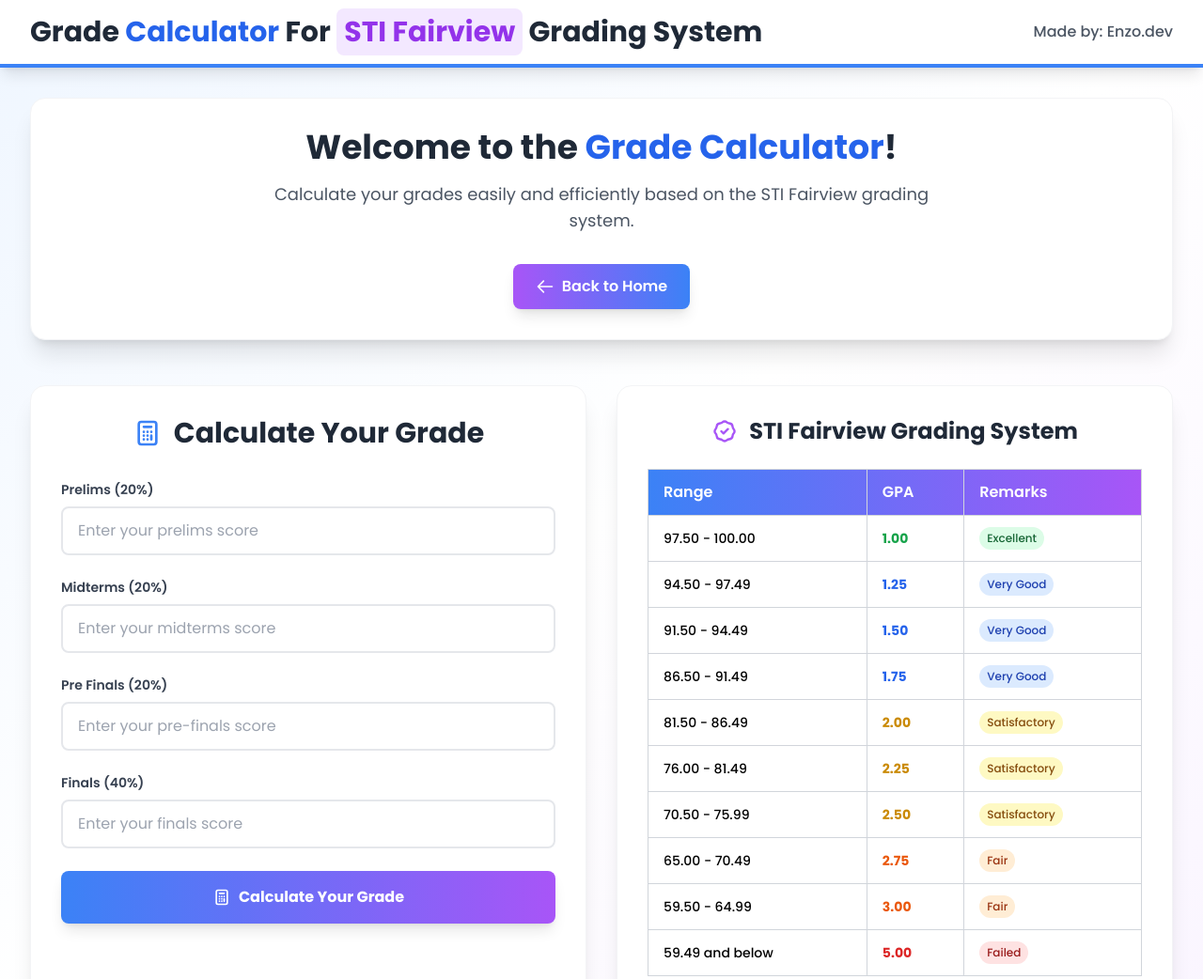
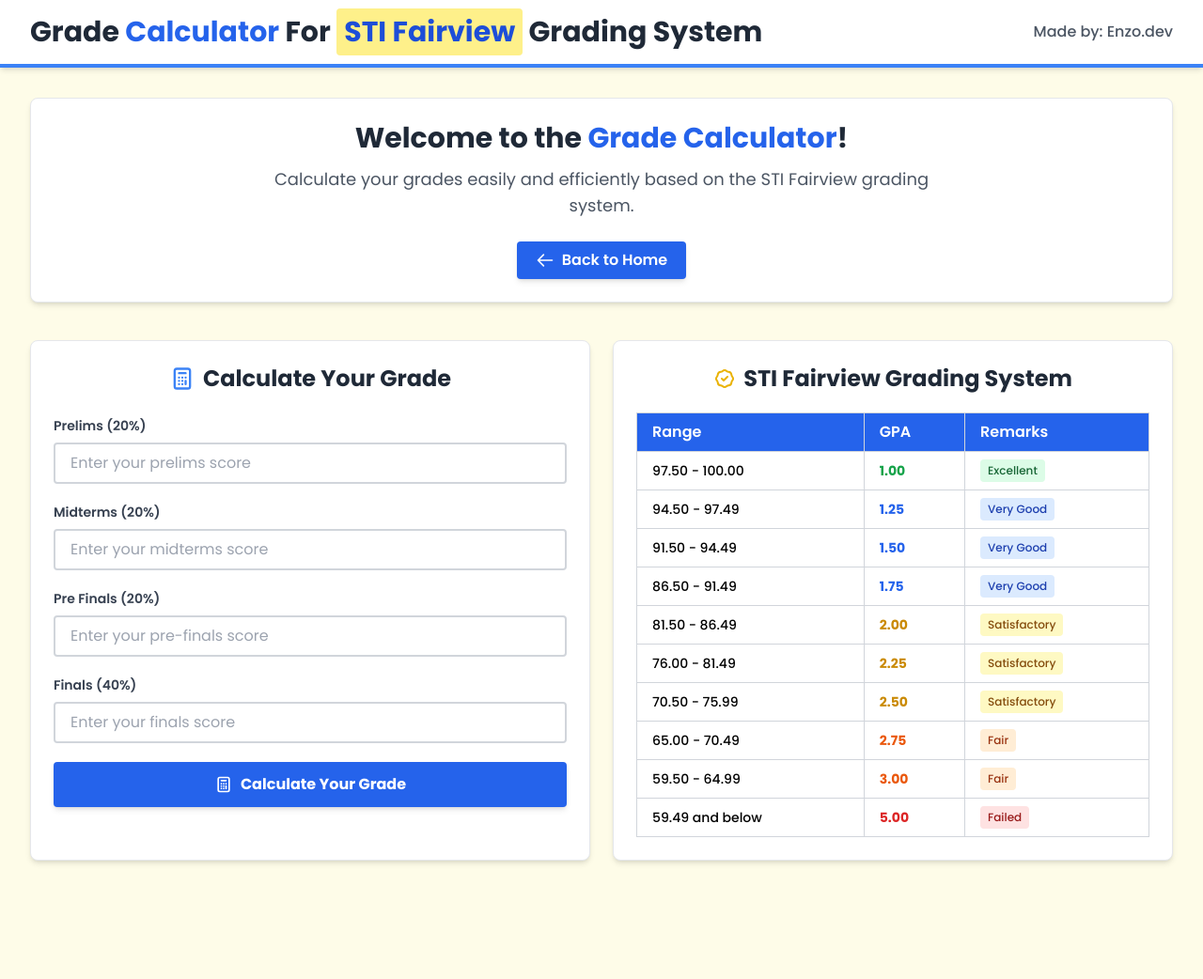
Before and after one commit to EnzoSoti/somethingnew, a plain HTML site: page calculator.html in a window 1280 px wide. Shown: the top 1042 px of the page at 94% size. After the commit the page ends 948 px from the top, so only its background shows below. Drawn offline with nearby package versions, Linux system fonts and the light colour scheme.

Commit message:
style: refine UI elements and improve layout for better user experience

```diff
--- a/calculator.html
+++ b/calculator.html
@@ -20,14 +20,14 @@
     </script>
     <link rel="icon" href="./My Logo.png">
 </head>
-<body class="font-poppins bg-gradient-to-br from-blue-50 via-white to-purple-50 min-h-screen">
+<body class="font-poppins bg-yellow-50 min-h-screen">
     <!-- Navigation -->
-    <nav class="bg-white shadow-lg border-b-4 border-blue-500">
+    <nav class="bg-white shadow-md border-b-4 border-blue-500">
         <div class="max-w-7xl mx-auto px-4 sm:px-6 lg:px-8 py-4">
             <div class="flex justify-between items-center">
                 <h1 class="text-2xl md:text-3xl font-bold text-gray-800">
                     Grade <span class="text-blue-600">Calculator</span> For
-                    <span class="fairview text-purple-600 bg-purple-100 px-2 py-1 rounded-lg">STI Fairview</span>
+                    <span class="fairview text-blue-700 bg-yellow-200 px-2 py-1 rounded">STI Fairview</span>
                     Grading System
                 </h1>
                 <span class="text-sm md:text-base text-gray-600 font-medium">Made by: Enzo.dev</span>
@@ -37,15 +37,15 @@
 
     <main class="max-w-7xl mx-auto px-4 sm:px-6 lg:px-8 py-8">
         <!-- Welcome Section -->
-        <div class="text-center mb-12 bg-white rounded-2xl shadow-xl p-8 border border-gray-100">
+        <div class="text-center mb-10 bg-white rounded-lg shadow-md p-6 border border-gray-200">
             <div class="max-w-3xl mx-auto">
-                <h2 class="text-4xl font-bold text-gray-800 mb-4">
+                <h2 class="text-3xl font-bold text-gray-800 mb-3">
                     Welcome to the <span class="text-blue-600">Grade Calculator</span>!
                 </h2>
-                <p class="text-lg text-gray-600 mb-8">
+                <p class="text-lg text-gray-600 mb-6">
                     Calculate your grades easily and efficiently based on the STI Fairview grading system.
                 </p>
-                <a href="index.html" class="inline-flex items-center px-6 py-3 bg-gradient-to-r from-purple-500 to-blue-500 text-white font-semibold rounded-lg hover:from-purple-600 hover:to-blue-600 transition-all duration-300 shadow-lg hover:shadow-xl transform hover:-translate-y-1">
+                <a href="index.html" class="inline-flex items-center px-5 py-2 bg-blue-600 text-white font-semibold rounded hover:bg-blue-700 transition-all duration-300 shadow-md">
                     <svg class="w-5 h-5 mr-2" fill="none" stroke="currentColor" viewBox="0 0 24 24">
                         <path stroke-linecap="round" stroke-linejoin="round" stroke-width="2" d="M10 19l-7-7m0 0l7-7m-7 7h18"></path>
                     </svg>
@@ -55,47 +55,47 @@
         </div>
 
         <!-- Calculator Section -->
-        <div class="grid lg:grid-cols-2 gap-8">
+        <div class="grid lg:grid-cols-2 gap-6">
             <!-- Grade Calculator Form -->
-            <div class="grade-container bg-white rounded-2xl shadow-xl p-8 border border-gray-100">
-                <h2 class="text-3xl font-bold text-center text-gray-800 mb-8 flex items-center justify-center">
-                    <svg class="w-8 h-8 mr-3 text-blue-500" fill="none" stroke="currentColor" viewBox="0 0 24 24">
+            <div class="grade-container bg-white rounded-lg shadow-md p-6 border border-gray-200">
+                <h2 class="text-2xl font-bold text-center text-gray-800 mb-6 flex items-center justify-center">
+                    <svg class="w-7 h-7 mr-2 text-blue-500" fill="none" stroke="currentColor" viewBox="0 0 24 24">
                         <path stroke-linecap="round" stroke-linejoin="round" stroke-width="2" d="M9 7h6m0 10v-3m-3 3h.01M9 17h.01M9 14h.01M12 14h.01M15 11h.01M12 11h.01M9 11h.01M7 21h10a2 2 0 002-2V5a2 2 0 00-2-2H7a2 2 0 00-2 2v14a2 2 0 002 2z"></path>
                     </svg>
                     Calculate Your Grade
                 </h2>
 
-                <form id="grade-form" class="space-y-6">
+                <form id="grade-form" class="space-y-5">
                     <div class="space-y-2">
                         <label for="prelims" class="block text-sm font-semibold text-gray-700">Prelims (20%)</label>
                         <input type="number" id="prelims" step="any" name="prelims"
                                placeholder="Enter your prelims score" min="0" max="100" required
-                               class="w-full px-4 py-3 border-2 border-gray-200 rounded-lg focus:border-blue-500 focus:ring-2 focus:ring-blue-200 transition-all duration-300 text-gray-700">
+                               class="w-full px-4 py-2 border-2 border-gray-300 rounded focus:border-blue-500 focus:outline-none transition-all duration-300 text-gray-700">
                     </div>
 
                     <div class="space-y-2">
                         <label for="midterms" class="block text-sm font-semibold text-gray-700">Midterms (20%)</label>
                         <input type="number" id="midterms" step="any" name="midterms"
                                placeholder="Enter your midterms score" min="0" max="100" required
-                               class="w-full px-4 py-3 border-2 border-gray-200 rounded-lg focus:border-blue-500 focus:ring-2 focus:ring-blue-200 transition-all duration-300 text-gray-700">
+                               class="w-full px-4 py-2 border-2 border-gray-300 rounded focus:border-blue-500 focus:outline-none transition-all duration-300 text-gray-700">
                     </div>
 
                     <div class="space-y-2">
                         <label for="prefinals" class="block text-sm font-semibold text-gray-700">Pre Finals (20%)</label>
                         <input type="number" id="prefinals" step="any" name="prefinals"
                                placeholder="Enter your pre-finals score" min="0" max="100" required
-                               class="w-full px-4 py-3 border-2 border-gray-200 rounded-lg focus:border-blue-500 focus:ring-2 focus:ring-blue-200 transition-all duration-300 text-gray-700">
+                               class="w-full px-4 py-2 border-2 border-gray-300 rounded focus:border-blue-500 focus:outline-none transition-all duration-300 text-gray-700">
                     </div>
 
                     <div class="space-y-2">
                         <label for="finals" class="block text-sm font-semibold text-gray-700">Finals (40%)</label>
                         <input type="number" id="finals" step="any" name="finals"
                                placeholder="Enter your finals score" min="0" max="100" required
-                               class="w-full px-4 py-3 border-2 border-gray-200 rounded-lg focus:border-blue-500 focus:ring-2 focus:ring-blue-200 transition-all duration-300 text-gray-700">
+                               class="w-full px-4 py-2 border-2 border-gray-300 rounded focus:border-blue-500 focus:outline-none transition-all duration-300 text-gray-700">
                     </div>
 
                     <button type="submit"
-                            class="w-full bg-gradient-to-r from-blue-500 to-purple-500 hover:from-blue-600 hover:to-purple-600 text-white font-bold py-4 px-6 rounded-lg transition-all duration-300 shadow-lg hover:shadow-xl transform hover:-translate-y-1 flex items-center justify-center">
+                            class="w-full bg-blue-600 hover:bg-blue-700 text-white font-bold py-3 px-6 rounded transition-all duration-300 shadow-md flex items-center justify-center">
                         <svg class="w-5 h-5 mr-2" fill="none" stroke="currentColor" viewBox="0 0 24 24">
                             <path stroke-linecap="round" stroke-linejoin="round" stroke-width="2" d="M9 7h6m0 10v-3m-3 3h.01M9 17h.01M9 14h.01M12 14h.01M15 11h.01M12 11h.01M9 11h.01M7 21h10a2 2 0 002-2V5a2 2 0 00-2-2H7a2 2 0 00-2 2v14a2 2 0 002 2z"></path>
                         </svg>
@@ -103,13 +103,13 @@
                     </button>
                 </form>
 
-                <div id="result" class="mt-8"></div>
+                <div id="result" class="mt-6"></div>
             </div>
 
             <!-- Grading System Table -->
-            <div class="grading-system bg-white rounded-2xl shadow-xl p-8 border border-gray-100">
-                <h3 class="text-2xl font-bold text-center text-gray-800 mb-6 flex items-center justify-center">
-                    <svg class="w-7 h-7 mr-3 text-purple-500" fill="none" stroke="currentColor" viewBox="0 0 24 24">
+            <div class="grading-system bg-white rounded-lg shadow-md p-6 border border-gray-200">
+                <h3 class="text-2xl font-bold text-center text-gray-800 mb-5 flex items-center justify-center">
+                    <svg class="w-6 h-6 mr-2 text-yellow-500" fill="none" stroke="currentColor" viewBox="0 0 24 24">
                         <path stroke-linecap="round" stroke-linejoin="round" stroke-width="2" d="M9 12l2 2 4-4M7.835 4.697a3.42 3.42 0 001.946-.806 3.42 3.42 0 014.438 0 3.42 3.42 0 001.946.806 3.42 3.42 0 013.138 3.138 3.42 3.42 0 00.806 1.946 3.42 3.42 0 010 4.438 3.42 3.42 0 00-.806 1.946 3.42 3.42 0 01-3.138 3.138 3.42 3.42 0 00-1.946.806 3.42 3.42 0 01-4.438 0 3.42 3.42 0 00-1.946-.806 3.42 3.42 0 01-3.138-3.138 3.42 3.42 0 00-.806-1.946 3.42 3.42 0 010-4.438 3.42 3.42 0 00.806-1.946 3.42 3.42 0 013.138-3.138z"></path>
                     </svg>
                     STI Fairview Grading System
@@ -118,99 +118,99 @@
                 <div class="table-container overflow-x-auto">
                     <table class="grading-table w-full border-collapse">
                         <thead>
-                            <tr class="bg-gradient-to-r from-blue-500 to-purple-500 text-white">
-                                <th class="px-4 py-3 text-left font-semibold border border-gray-300">Range</th>
-                                <th class="px-4 py-3 text-left font-semibold border border-gray-300">GPA</th>
-                                <th class="px-4 py-3 text-left font-semibold border border-gray-300">Remarks</th>
+                            <tr class="bg-blue-600 text-white">
+                                <th class="px-4 py-2 text-left font-semibold border border-gray-300">Range</th>
+                                <th class="px-4 py-2 text-left font-semibold border border-gray-300">GPA</th>
+                                <th class="px-4 py-2 text-left font-semibold border border-gray-300">Remarks</th>
                             </tr>
                         </thead>
                         <tbody class="text-sm">
-                            <tr class="hover:bg-green-50 transition-colors duration-200">
-                                <td class="px-4 py-3 border border-gray-300 font-medium">97.50 - 100.00</td>
-                                <td class="px-4 py-3 border border-gray-300 font-bold text-green-600">1.00</td>
-                                <td class="px-4 py-3 border border-gray-300">
-                                    <span class="inline-flex items-center px-2 py-1 rounded-full text-xs font-medium bg-green-100 text-green-800">
+                            <tr class="hover:bg-yellow-100 transition-colors duration-200">
+                                <td class="px-4 py-2 border border-gray-300 font-medium">97.50 - 100.00</td>
+                                <td class="px-4 py-2 border border-gray-300 font-bold text-green-600">1.00</td>
+                                <td class="px-4 py-2 border border-gray-300">
+                                    <span class="inline-flex items-center px-2 py-1 rounded text-xs font-medium bg-green-100 text-green-800">
                                         Excellent
                                     </span>
                                 </td>
                             </tr>
-                            <tr class="hover:bg-blue-50 transition-colors duration-200">
-                                <td class="px-4 py-3 border border-gray-300 font-medium">94.50 - 97.49</td>
-                                <td class="px-4 py-3 border border-gray-300 font-bold text-blue-600">1.25</td>
-                                <td class="px-4 py-3 border border-gray-300">
-                                    <span class="inline-flex items-center px-2 py-1 rounded-full text-xs font-medium bg-blue-100 text-blue-800">
+                            <tr class="hover:bg-yellow-100 transition-colors duration-200">
+                                <td class="px-4 py-2 border border-gray-300 font-medium">94.50 - 97.49</td>
+                                <td class="px-4 py-2 border border-gray-300 font-bold text-blue-600">1.25</td>
+                                <td class="px-4 py-2 border border-gray-300">
+                                    <span class="inline-flex items-center px-2 py-1 rounded text-xs font-medium bg-blue-100 text-blue-800">
                                         Very Good
                                     </span>
                                 </td>
                             </tr>
-                            <tr class="hover:bg-blue-50 transition-colors duration-200">
-                                <td class="px-4 py-3 border border-gray-300 font-medium">91.50 - 94.49</td>
-                                <td class="px-4 py-3 border border-gray-300 font-bold text-blue-600">1.50</td>
-                                <td class="px-4 py-3 border border-gray-300">
-                                    <span class="inline-flex items-center px-2 py-1 rounded-full text-xs font-medium bg-blue-100 text-blue-800">
+                            <tr class="hover:bg-yellow-100 transition-colors duration-200">
+                                <td class="px-4 py-2 border border-gray-300 font-medium">91.50 - 94.49</td>
+                                <td class="px-4 py-2 border border-gray-300 font-bold text-blue-600">1.50</td>
+                                <td class="px-4 py-2 border border-gray-300">
+                                    <span class="inline-flex items-center px-2 py-1 rounded text-xs font-medium bg-blue-100 text-blue-800">
                                         Very Good
                                     </span>
                                 </td>
                             </tr>
-                            <tr class="hover:bg-blue-50 transition-colors duration-200">
-                                <td class="px-4 py-3 border border-gray-300 font-medium">86.50 - 91.49</td>
-                                <td class="px-4 py-3 border border-gray-300 font-bold text-blue-600">1.75</td>
-                                <td class="px-4 py-3 border border-gray-300">
-                                    <span class="inline-flex items-center px-2 py-1 rounded-full text-xs font-medium bg-blue-100 text-blue-800">
+                            <tr class="hover:bg-yellow-100 transition-colors duration-200">
+                                <td class="px-4 py-2 border border-gray-300 font-medium">86.50 - 91.49</td>
+                                <td class="px-4 py-2 border border-gray-300 font-bold text-blue-600">1.75</td>
+                                <td class="px-4 py-2 border border-gray-300">
+                                    <span class="inline-flex items-center px-2 py-1 rounded text-xs font-medium bg-blue-100 text-blue-800">
                                         Very Good
                                     </span>
                                 </td>
                             </tr>
-                            <tr class="hover:bg-yellow-50 transition-colors duration-200">
-                                <td class="px-4 py-3 border border-gray-300 font-medium">81.50 - 86.49</td>
-                                <td class="px-4 py-3 border border-gray-300 font-bold text-yellow-600">2.00</td>
-                                <td class="px-4 py-3 border border-gray-300">
-                                    <span class="inline-flex items-center px-2 py-1 rounded-full text-xs font-medium bg-yellow-100 text-yellow-800">
+                            <tr class="hover:bg-yellow-100 transition-colors duration-200">
+                                <td class="px-4 py-2 border border-gray-300 font-medium">81.50 - 86.49</td>
+                                <td class="px-4 py-2 border border-gray-300 font-bold text-yellow-600">2.00</td>
+                                <td class="px-4 py-2 border border-gray-300">
+                                    <span class="inline-flex items-center px-2 py-1 rounded text-xs font-medium bg-yellow-100 text-yellow-800">
                                         Satisfactory
                                     </span>
                                 </td>
                             </tr>
-                            <tr class="hover:bg-yellow-50 transition-colors duration-200">
-                                <td class="px-4 py-3 border border-gray-300 font-medium">76.00 - 81.49</td>
-                                <td class="px-4 py-3 border border-gray-300 font-bold text-yellow-600">2.25</td>
-                                <td class="px-4 py-3 border border-gray-300">
-                                    <span class="inline-flex items-center px-2 py-1 rounded-full text-xs font-medium bg-yellow-100 text-yellow-800">
+                            <tr class="hover:bg-yellow-100 transition-colors duration-200">
+                                <td class="px-4 py-2 border border-gray-300 font-medium">76.00 - 81.49</td>
+                                <td class="px-4 py-2 border border-gray-300 font-bold text-yellow-600">2.25</td>
+                                <td class="px-4 py-2 border border-gray-300">
+                                    <span class="inline-flex items-center px-2 py-1 rounded text-xs font-medium bg-yellow-100 text-yellow-800">
                                         Satisfactory
                                     </span>
                                 </td>
                             </tr>
-                            <tr class="hover:bg-yellow-50 transition-colors duration-200">
-                                <td class="px-4 py-3 border border-gray-300 font-medium">70.50 - 75.99</td>
-                                <td class="px-4 py-3 border border-gray-300 font-bold text-yellow-600">2.50</td>
-                                <td class="px-4 py-3 border border-gray-300">
-                                    <span class="inline-flex items-center px-2 py-1 rounded-full text-xs font-medium bg-yellow-100 text-yellow-800">
+                            <tr class="hover:bg-yellow-100 transition-colors duration-200">
+                                <td class="px-4 py-2 border border-gray-300 font-medium">70.50 - 75.99</td>
+                                <td class="px-4 py-2 border border-gray-300 font-bold text-yellow-600">2.50</td>
+                                <td class="px-4 py-2 border border-gray-300">
+                                    <span class="inline-flex items-center px-2 py-1 rounded text-xs font-medium bg-yellow-100 text-yellow-800">
                                         Satisfactory
                                     </span>
                                 </td>
                             </tr>
-                            <tr class="hover:bg-orange-50 transition-colors duration-200">
-                                <td class="px-4 py-3 border border-gray-300 font-medium">65.00 - 70.49</td>
-                                <td class="px-4 py-3 border border-gray-300 font-bold text-orange-600">2.75</td>
-                                <td class="px-4 py-3 border border-gray-300">
-                                    <span class="inline-flex items-center px-2 py-1 rounded-full text-xs font-medium bg-orange-100 text-orange-800">
+                            <tr class="hover:bg-yellow-100 transition-colors duration-200">
+                                <td class="px-4 py-2 border border-gray-300 font-medium">65.00 - 70.49</td>
+                                <td class="px-4 py-2 border border-gray-300 font-bold text-orange-600">2.75</td>
+                                <td class="px-4 py-2 border border-gray-300">
+                                    <span class="inline-flex items-center px-2 py-1 rounded text-xs font-medium bg-orange-100 text-orange-800">
                                         Fair
                                     </span>
                                 </td>
                             </tr>
-                            <tr class="hover:bg-orange-50 transition-colors duration-200">
-                                <td class="px-4 py-3 border border-gray-300 font-medium">59.50 - 64.99</td>
-                                <td class="px-4 py-3 border border-gray-300 font-bold text-orange-600">3.00</td>
-                                <td class="px-4 py-3 border border-gray-300">
-                                    <span class="inline-flex items-center px-2 py-1 rounded-full text-xs font-medium bg-orange-100 text-orange-800">
+                            <tr class="hover:bg-yellow-100 transition-colors duration-200">
+                                <td class="px-4 py-2 border border-gray-300 font-medium">59.50 - 64.99</td>
+                                <td class="px-4 py-2 border border-gray-300 font-bold text-orange-600">3.00</td>
+                                <td class="px-4 py-2 border border-gray-300">
+                                    <span class="inline-flex items-center px-2 py-1 rounded text-xs font-medium bg-orange-100 text-orange-800">
                                         Fair
                                     </span>
                                 </td>
                             </tr>
-                            <tr class="hover:bg-red-50 transition-colors duration-200">
-                                <td class="px-4 py-3 border border-gray-300 font-medium">59.49 and below</td>
-                                <td class="px-4 py-3 border border-gray-300 font-bold text-red-600">5.00</td>
-                                <td class="px-4 py-3 border border-gray-300">
-                                    <span class="inline-flex items-center px-2 py-1 rounded-full text-xs font-medium bg-red-100 text-red-800">
+                            <tr class="hover:bg-yellow-100 transition-colors duration-200">
+                                <td class="px-4 py-2 border border-gray-300 font-medium">59.49 and below</td>
+                                <td class="px-4 py-2 border border-gray-300 font-bold text-red-600">5.00</td>
+                                <td class="px-4 py-2 border border-gray-300">
+                                    <span class="inline-flex items-center px-2 py-1 rounded text-xs font-medium bg-red-100 text-red-800">
                                         Failed
                                     </span>
                                 </td>
```
Also changed, not shown: index.html (+54 -54 lines).
